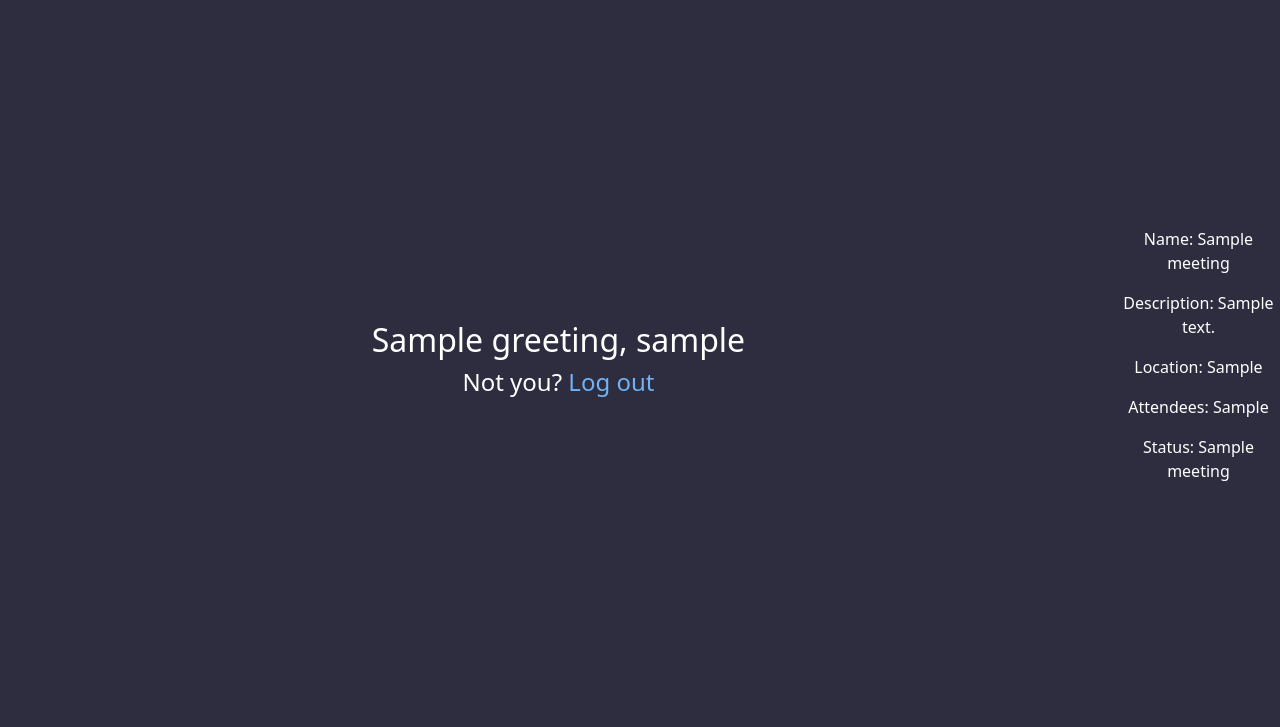
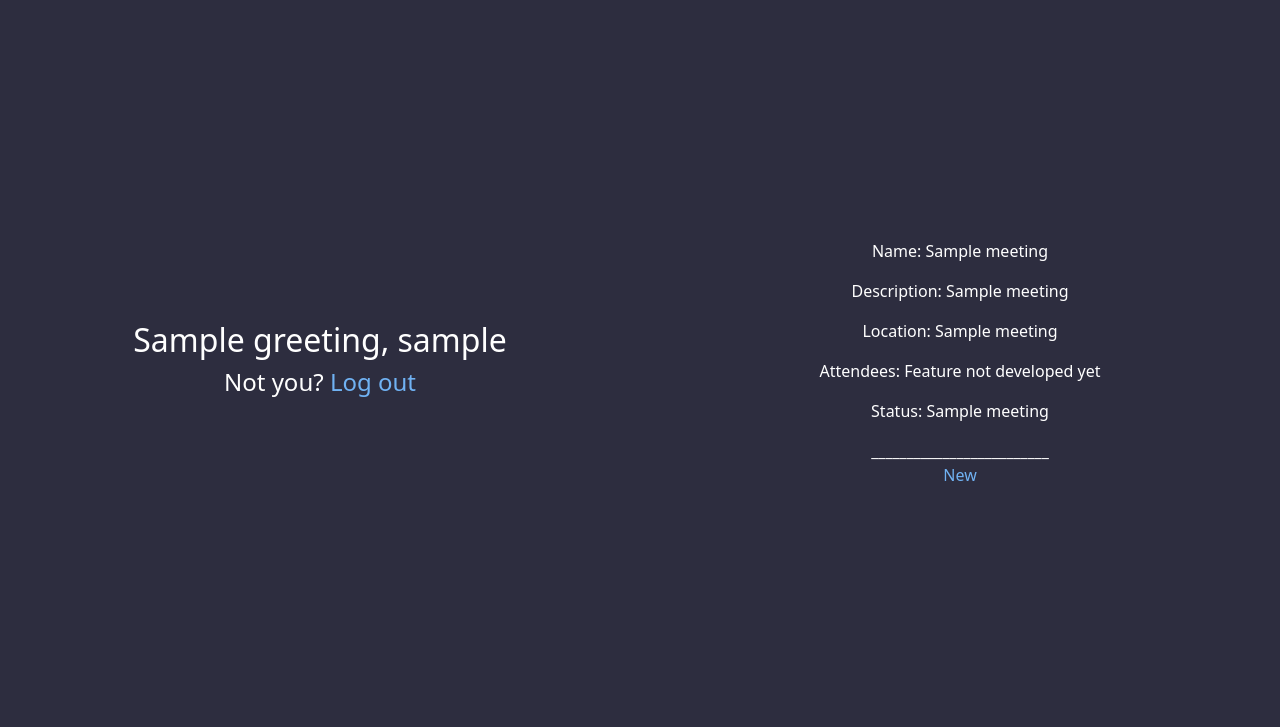
Before and after one commit to Szazlo/Gather-CS50, a Flask app: template src/templates/dashboard.html in a window 1280 px wide. Shown: the part 52-779 px from the top of the page. Run offline with Flask 2, Linux system fonts and the light colour scheme; the template is opened without the code that fills it: most values are stand-ins (such as "Sample title", 1, 10 or a date in 2020); some libraries are stand-ins or nearby versions.

Commit message:
Dashboard improvements & 'add' button

```diff
--- a/src/app.py
+++ b/src/app.py
@@ -101,8 +101,21 @@ def dashboard():
         greeting = "Good evening"
 
     # Show meetings created by user
-    meeting_summary = db.execute("SELECT *, COUNT(meeting_attendees) FROM meetings WHERE meeting_manager = ?", (user_id,)).fetchall()
+    meeting_summary = db.execute("SELECT * FROM meetings WHERE meeting_manager = ?", (user_id,)).fetchall()
     print(meeting_summary)
+    if meeting_summary[0][0] is None:
+        meeting_summary = None
+
+    # Count meeting attendees
+    """
+    for meeting in meeting_summary:
+        attendees = meeting[8].split(", ")
+        if attendees is None:
+            meeting.append(0)
+        else:
+            meeting.append(len(attendees))
+    """
+
     return render_template("dashboard.html", username=username, greeting=greeting, meetings=meeting_summary)
 
 
@@ -289,4 +302,9 @@ def meetingCreator():
                             form.meeting_dateRangeEnd.data, form.meeting_public.data, form.meeting_pin.data, form.meeting_type.data,))
             print("Inserted meeting into database")
             db.commit()
+
             return redirect("/")
+
+if __name__ == "__main__":
+    app.run(debug=True)
+    # app.run(host="
--- a/src/schema.sql
+++ b/src/schema.sql
@@ -21,11 +21,11 @@ VALUES
 CREATE TABLE meetings (
     meeting_id INTEGER NOT NULL PRIMARY KEY AUTOINCREMENT,
     meeting_name TEXT NOT NULL,
+    meeting_description TEXT DEFAULT "No description has been set",
     meeting_manager TEXT NOT NULL,
     meeting_location TEXT,
     meeting_dateRangeStart date NOT NULL,
     meeting_dateRangeEnd date NOT NULL,
-    meeting_description TEXT DEFAULT "No description has been set",
     meeting_attendees TEXT,
     meeting_pin TEXT,
     meeting_status TEXT DEFAULT "Upcoming",
--- a/src/templates/dashboard.html
+++ b/src/templates/dashboard.html
@@ -11,19 +11,26 @@
             <h2>{{ greeting }}, {{ username }}</b></h2>
             <h4> Not you? <a href="/logout"> Log out</a></h4>
         </div>
-    </div class="container">
+    </div>
+    <div class="container">
         <div class="text-center">
+        {% if meetings %}
         {% for meeting in meetings %}
-            <p>Name: {{ meeting["meeting_name"] }}</p>
-            <p>Description: {{ meeting["meeting_description"] }}</p>
-            <p>Location: {{ meeting["meeting_location"] }}</p>
-            <p>Attendees: {{ meeting["meeting_attendees"] }}</p>
-            <p>Status: {{ meeting[4] }}</p>
+            <p>Name: {{ meeting[1] }}</p>
+            <p>Description: {{ meeting[2] }}</p>
+            <p>Location: {{ meeting[4] }}</p>
+            <p>Attendees: Feature not developed yet</p>
+            <p>Status: {{ meeting[9] }}</p>
             <!-- Meeting details -->
+            _________________________
+        {% endfor %}
         {% else %}
             <h2>No meetings found</h2>
             <h3>Click <a href="/createMeeting">here</a> to create one!</h3>
+        {% endif %}
+        <br>
+        <a href="/createMeeting">New</a>
         </div>
     </div>
-    {% endfor %}
+</main>
 {% endblock %}
```
Also changed, not shown: src/app.db.
